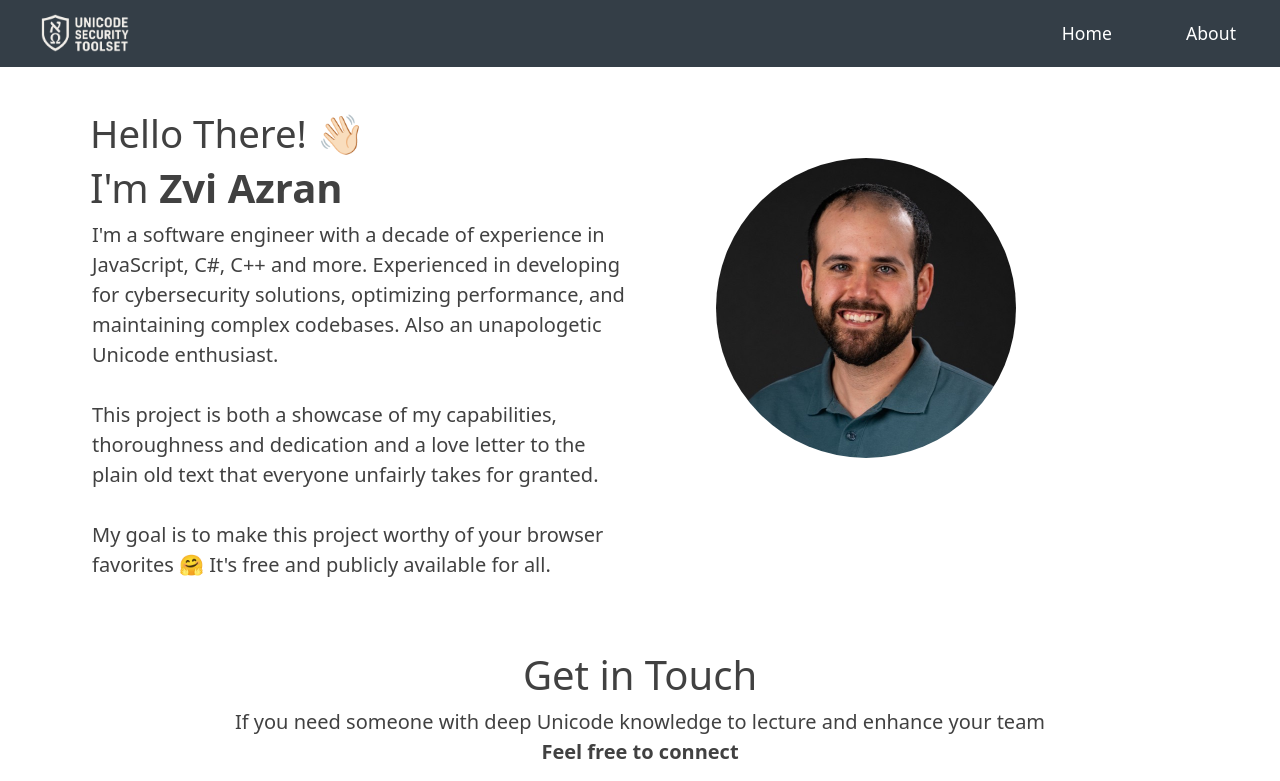
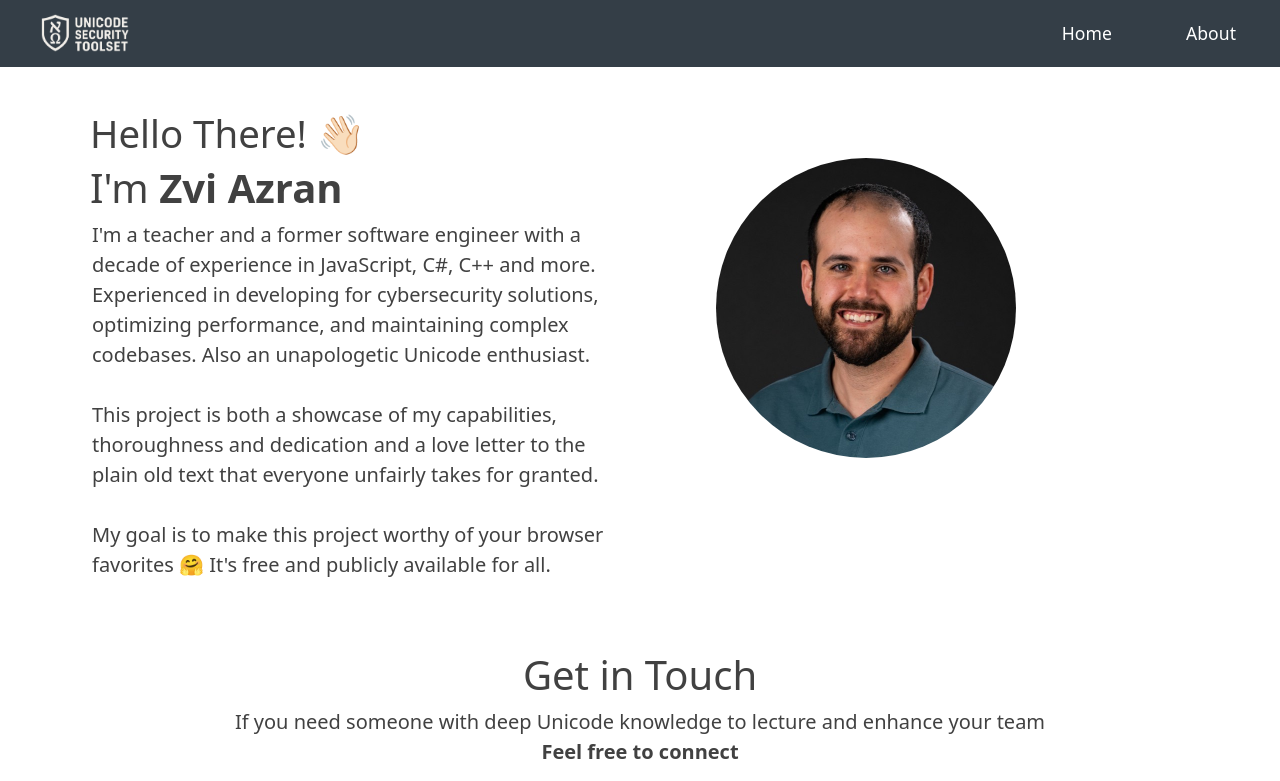
Before and after one commit to zviazran/unicode-toolset, a React (Vite) app: page /unicode-toolset/about in a window 1280 px wide. Shown: the top 781 px of the page. Built offline with nearby package versions, Linux system fonts and the light colour scheme; some icons are missing.

Commit message:
Update About section to reflect current role as a teacher

```diff
--- a/src/modules/About/About.tsx
+++ b/src/modules/About/About.tsx
@@ -27,7 +27,7 @@ const About: React.FC = () => {
                 </h2>
 
                 <p className="heading-description blockquote">
-                  I'm a software engineer with a decade of experience in JavaScript, C#, C++ and more. Experienced in developing for cybersecurity solutions, optimizing performance, and maintaining complex codebases. Also an unapologetic Unicode enthusiast.<br/><br/>This project is both a showcase of my capabilities, thoroughness and dedication and a love letter to the plain old text that everyone unfairly takes for granted.<br/><br/>My goal is to make this project worthy of your browser favorites 🤗 It's free and publicly available for all.
+                  I'm a teacher and a former software engineer with a decade of experience in JavaScript, C#, C++ and more. Experienced in developing for cybersecurity solutions, optimizing performance, and maintaining complex codebases. Also an unapologetic Unicode enthusiast.<br/><br/>This project is both a showcase of my capabilities, thoroughness and dedication and a love letter to the plain old text that everyone unfairly takes for granted.<br/><br/>My goal is to make this project worthy of your browser favorites 🤗 It's free and publicly available for all.
                 </p>
               </Col>
 
```
